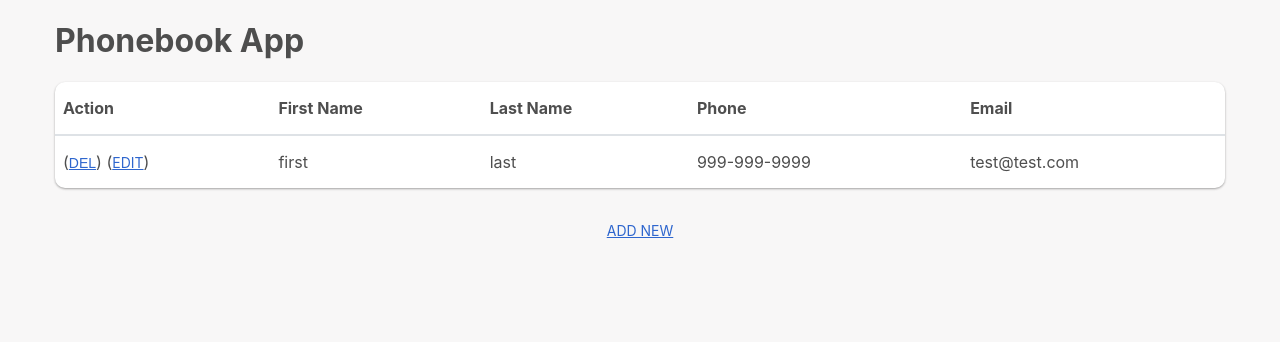
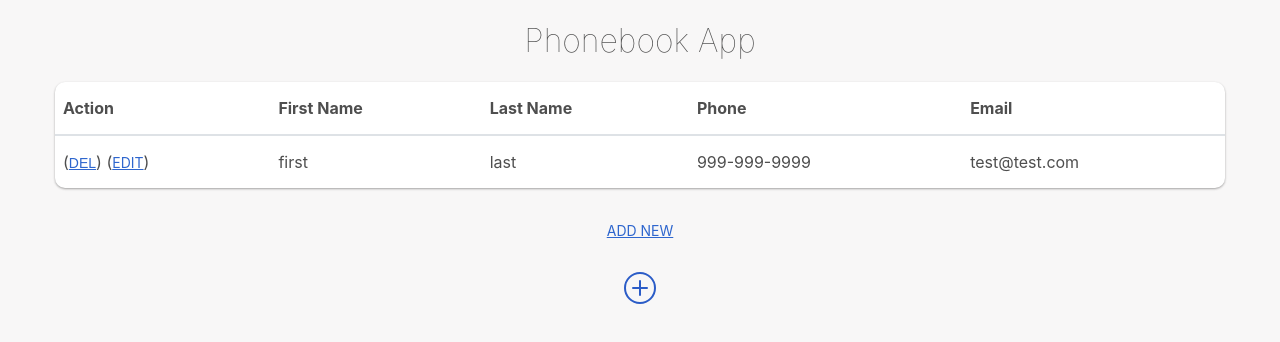
Before and after one commit to dacrands/phonebook-test, a React (Create React App) app: page / in a window 1280 px wide. Shown: the top 342 px of the page. Built offline with nearby package versions, Linux system fonts and the light colour scheme.

Commit message:
Add navlink btn to home

```diff
--- a/src/components/Home.js
+++ b/src/components/Home.js
@@ -1,4 +1,6 @@
 import React, { useEffect } from "react";
+import { Link } from "react-router-dom";
+import { BsPlusCircle } from "react-icons/bs"
 import initListings from "../data/initListings";
 import Listings from "./Listings";
 
@@ -8,10 +10,20 @@ export default function Home() {
   }, []);
   return (
     <div>
-      <header>
+      <header className="header">
         <h1>Phonebook App</h1>
       </header>
       <Listings />
+      <div className="navlink">
+        <Link
+          className="btn"
+          to="/listing"
+          ariaLabel="Add new entry"
+          title="Add new entry"
+        >
+          <BsPlusCircle />
+        </Link>
+      </div>
     </div>
   );
 }
```
